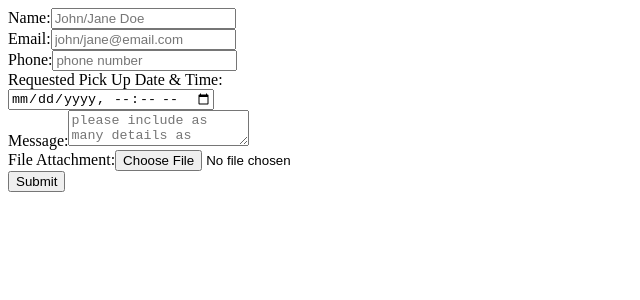
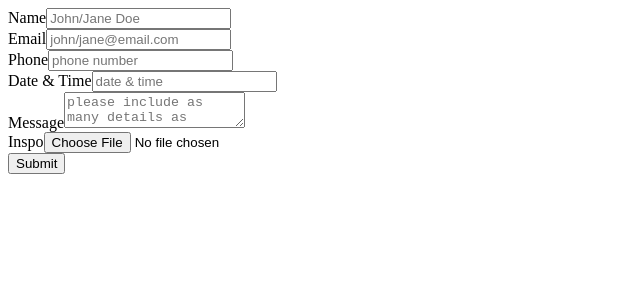
Before and after one commit to felixlaii/nextjs-shop, a Next.js app: page /contact in a window 1280 px wide. Shown: the top 300 px of the page, without its empty margins (0-640 px from the left). Built offline with nearby package versions, Linux system fonts and the light colour scheme.

Commit message:
added flatpickr for calendar and time input

```diff
--- a/package.json
+++ b/package.json
@@ -16,6 +16,7 @@
     "@types/node-fetch": "^2.6.11",
     "add": "^2.0.6",
     "clsx": "^2.1.0",
+    "flatpickr": "^4.6.13",
     "form-data": "^4.0.0",
     "netlify": "^13.1.16",
     "next": "14.2.1",
--- a/src/pages/contact.tsx
+++ b/src/pages/contact.tsx
@@ -1,6 +1,14 @@
-import React from "react";
+import React, { useEffect } from "react";
+import flatpickr from "flatpickr";
+import "flatpickr/dist/flatpickr.min.css";
 
 const Contact: React.FC = () => {
+  useEffect(() => {
+    flatpickr("#pickup", {
+      enableTime: true,
+      dateFormat: "Y-m-d H:i",
+    });
+  }, []);
   return (
     <section className="flex justify-center min-h-screen p-6">
       {" "}
@@ -13,53 +21,61 @@ const Contact: React.FC = () => {
           className="flex flex-col"
         >
           <input type="hidden" name="form-name" value="contact" />
-          <div className="flex-row">
-            <label>Name:</label>
+          <div className="flex flex-col mb-4">
+            <label className="">Name</label>
             <input
+              className="border-b"
               type="text"
               name="name"
               placeholder="John/Jane Doe"
               required
             />
           </div>
-          <div className="flex-row">
-            <label className="">Email:</label>
+          <div className="flex flex-col mb-4">
+            <label className="">Email</label>
             <input
+              className="border-b"
               placeholder="john/jane@email.com"
               type="email"
               name="email"
               required
             />
           </div>
-          <div className="flex-row">
-            <label>Phone:</label>
+          <div className="flex flex-col mb-4">
+            <label>Phone</label>
             <input
+              className="border-b"
               placeholder="phone number"
               type="tel"
               name="phone"
               required
             />
           </div>
-          <label>Requested Pick Up Date & Time:</label>
-          <div className="flex-row">
+          <div className="flex flex-col mb-4">
+            <label>Date & Time</label>
             <input
+              id="pickup"
+              className="p-2 border border-gray-300 rounded"
+              type="text"
+              name="pickup"
               placeholder="date & time"
-              type="datetime-local"
-              name="pickup"
               required
             />
           </div>
-          <div className="flex-row">
-            <label>Message:</label>
+          <div className="flex flex-col mb-4">
+            <label>Message</label>
             <textarea
+              className="border px-2"
               placeholder="please include as many details as possible (theme/occasion, quantity, flavours and colours etc)"
               name="message"
               required
             ></textarea>
           </div>
-          <div className="flex-row">
-            <label>File Attachment:</label>
-            <input type="file" name="file" id="file" required />
+          <div className="flex mb-4">
+            <div className="flex flex-col mb-4">
+              <label>Inspo</label>
+              <input type="file" name="file" id="file" required />
+            </div>
           </div>
 
           <button type="submit">Submit</button>
```
Also changed, not shown: 1 other file (tests, documents, lock files or other folders).
